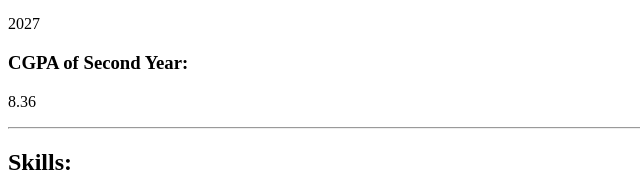
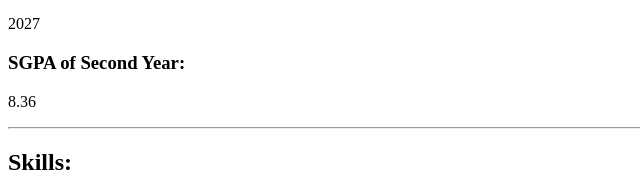
Before and after one commit to aparna7272/html-resume, a plain HTML site: page index.html in a window 1280 px wide. Shown: the part 810-1003 px from the top of the page, 0-640 px from the left. Drawn offline with Linux system fonts and the light colour scheme.

Commit message:
Update index.html

```diff
--- a/index.html
+++ b/index.html
@@ -22,7 +22,7 @@
     <h3>University:</h3> Marathwada Mitra Mandal College of Engineering affiliated to Savitribai Phule Pune University.
     <h3>Graduation period:</h3>4 years
     <h3>Graduation year:</h3> 2027
-    <h3>CGPA of Second Year:</h3>8.36
+    <h3>SGPA of Second Year:</h3>8.36
 </p>
 <hr/>
 <h2>Skills:</h2>
```
